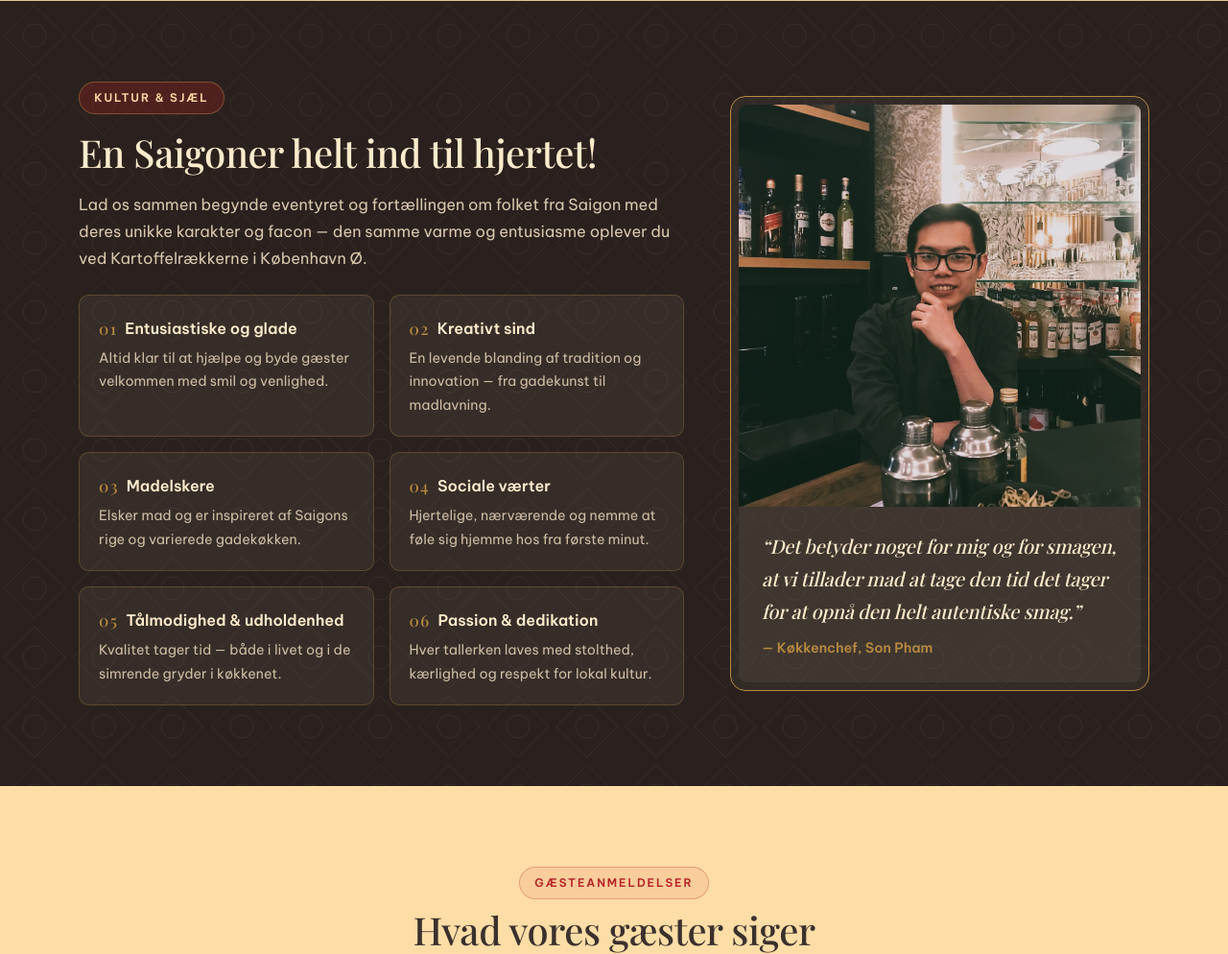
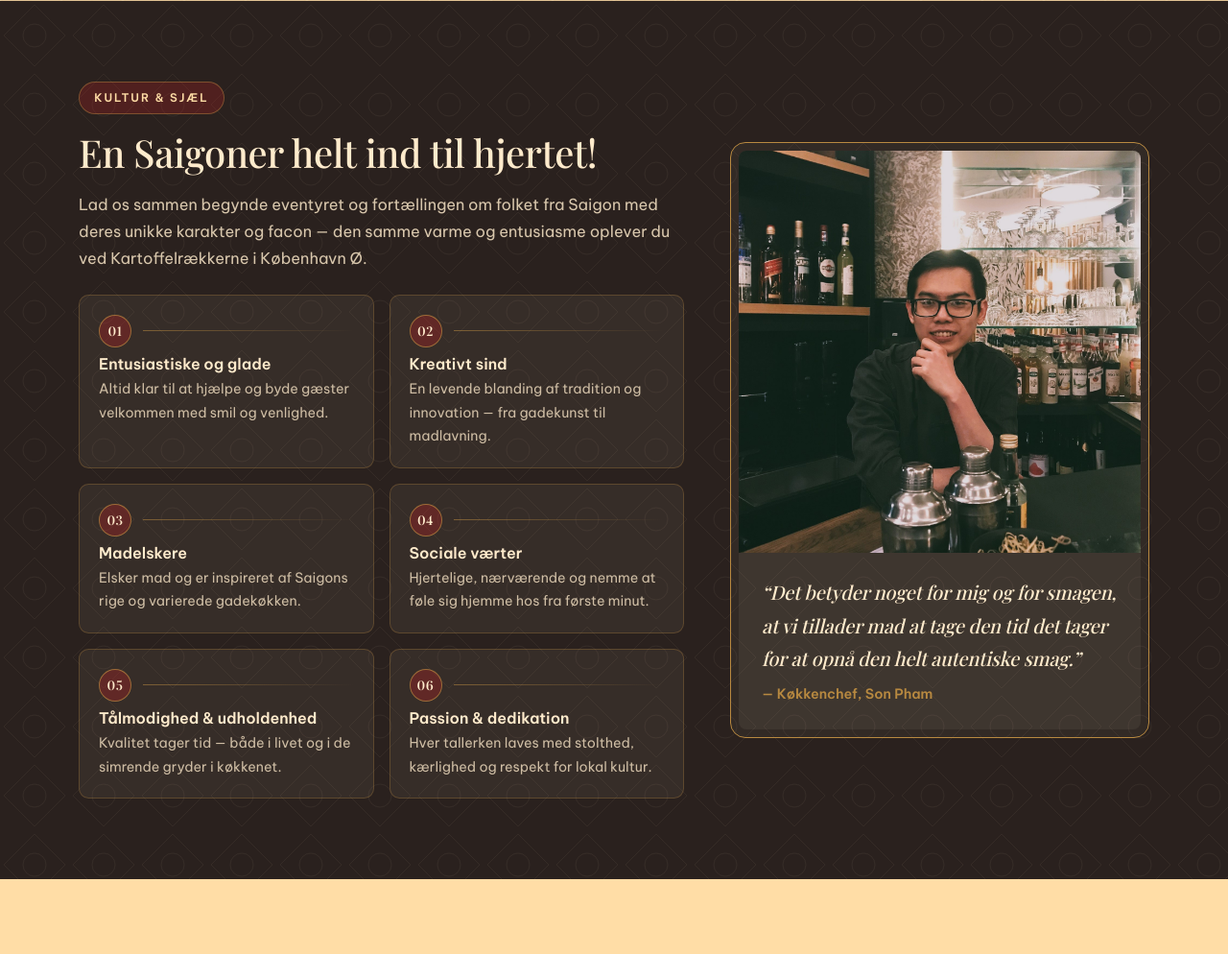
Before and after one commit to 2imkhanhh/Saigoner-Bistro, a Laravel app: page / in a window 1280 px wide. Shown: the part 2875-3869 px from the top of the page at 96% size. Run offline with Laravel 12, Linux system fonts and the light colour scheme; some web fonts are replaced.

Commit message:
update number style

```diff
--- a/public/css/style.css
+++ b/public/css/style.css
@@ -619,11 +619,34 @@ a {
     transform: translateY(-2px);
 }
 
+.sb-trait-head {
+    display: flex;
+    align-items: center;
+    gap: 0.75rem;
+}
+
 .sb-trait-num {
+    width: 34px;
+    height: 34px;
+    border-radius: 50%;
+    display: inline-flex;
+    align-items: center;
+    justify-content: center;
+    flex-shrink: 0;
     font-family: var(--sb-font-display);
-    font-size: 1.05rem;
-    color: var(--sb-gold);
-    letter-spacing: 0.08em;
+    font-variant-numeric: lining-nums tabular-nums;
+    font-size: 0.85rem;
+    font-weight: 600;
+    letter-spacing: 0.04em;
+    color: var(--sb-bg);
+    background-color: rgba(181, 32, 37, 0.34);
+    border: 1px solid rgba(184, 137, 64, 0.7);
+}
+
+.sb-trait-line {
+    height: 1px;
+    flex: 1;
+    background: linear-gradient(90deg, rgba(184, 137, 64, 0.55), transparent);
 }
 
 /* Quote card — crisp frame, zero shadow */
--- a/resources/views/pages/home.blade.php
+++ b/resources/views/pages/home.blade.php
@@ -305,10 +305,11 @@
                         @foreach($traits as $trait)
                             <div class="col-sm-6">
                                 <div class="sb-trait-card">
-                                    <div class="d-flex align-items-center gap-2 mb-1">
+                                    <div class="sb-trait-head mb-2">
                                         <span class="sb-trait-num">{{ $trait['num'] }}</span>
-                                        <h6 class="mb-0 fw-semibold" style="color: var(--sb-bg);">{{ $trait['title'] }}</h6>
+                                        <span class="sb-trait-line" aria-hidden="true"></span>
                                     </div>
+                                    <h6 class="mb-1 fw-semibold" style="color: var(--sb-bg);">{{ $trait['title'] }}</h6>
                                     <p class="small mb-0" style="color: rgba(255, 235, 204, 0.76);">{{ $trait['desc'] }}</p>
                                 </div>
                             </div>
```
